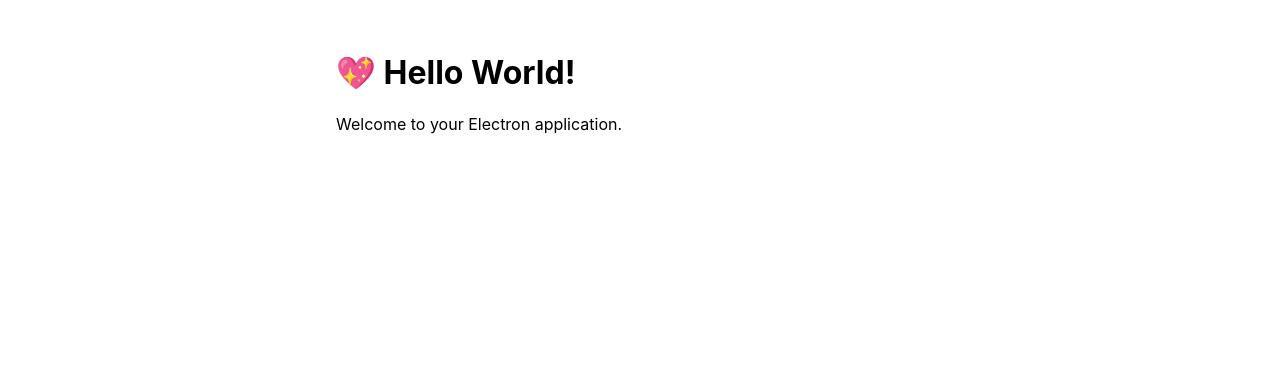
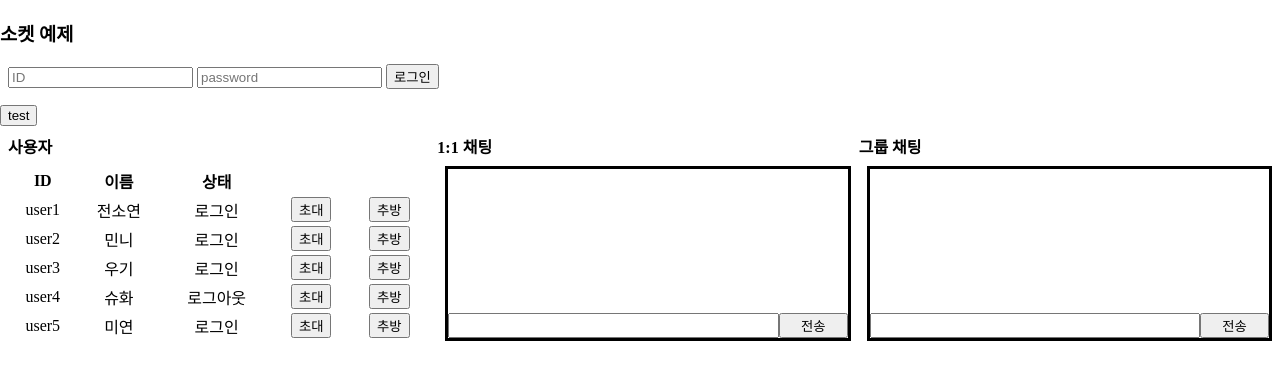
Before and after one commit to mse1520/electron-socket, a website built with Vite: page client/index.html in a window 1280 px wide. Built offline with nearby package versions, Linux system fonts and the light colour scheme.

Commit message:
로그인 구현중...

```diff
--- a/client/index.html
+++ b/client/index.html
@@ -1,13 +1,95 @@
 <!DOCTYPE html>
 <html>
-  <head>
-    <meta charset="UTF-8" />
-    <title>Hello World!</title>
 
-  </head>
-  <body>
-    <h1>💖 Hello World!</h1>
-    <p>Welcome to your Electron application.</p>
-    <script type="module" src="/src/renderer.ts"></script>
-  </body>
+<head>
+  <meta charset="UTF-8" />
+  <title>소켓 예제</title>
+</head>
+
+<body>
+  <h3>소켓 예제</h3>
+  <main>
+    <form id='login' style='margin: 1rem 0.5rem;'>
+      <input name='username' type="text" placeholder='ID'>
+      <input name='password' type="password" placeholder='password'>
+      <button type='submit'>로그인</button>
+    </form>
+    <button id='test' type='button'>test</button>
+    <section style='display: flex;'>
+      <div style='flex: 1; margin: 0 .5rem;'>
+        <h4 style='margin: .5rem 0;'>사용자</h4>
+        <table style='width: 100%;'>
+          <thead>
+            <tr>
+              <th>ID</th>
+              <th>이름</th>
+              <th>상태</th>
+              <th></th>
+              <th></th>
+            </tr>
+          </thead>
+          <tbody style='text-align: center;'>
+            <tr>
+              <td>user1</td>
+              <td>전소연</td>
+              <td>로그인</td>
+              <td><button type='button'>초대</button></td>
+              <td><button type='button'>추방</button></td>
+            </tr>
+            <tr>
+              <td>user2</td>
+              <td>민니</td>
+              <td>로그인</td>
+              <td><button type='button'>초대</button></td>
+              <td><button type='button'>추방</button></td>
+            </tr>
+            <tr>
+              <td>user3</td>
+              <td>우기</td>
+              <td>로그인</td>
+              <td><button type='button'>초대</button></td>
+              <td><button type='button'>추방</button></td>
+            </tr>
+            <tr>
+              <td>user4</td>
+              <td>슈화</td>
+              <td>로그아웃</td>
+              <td><button type='button'>초대</button></td>
+              <td><button type='button'>추방</button></td>
+            </tr>
+            <tr>
+              <td>user5</td>
+              <td>미연</td>
+              <td>로그인</td>
+              <td><button type='button'>초대</button></td>
+              <td><button type='button'>추방</button></td>
+            </tr>
+          </tbody>
+        </table>
+      </div>
+      <div style='flex: 1; display: flex; flex-direction: column;'>
+        <h4 style='margin: .5rem 0;'>1:1 채팅</h4>
+        <div style='flex: 1; border: solid; margin: 0 .5rem; display: flex; flex-direction: column; justify-content: end;'>
+          <div></div>
+          <form style='display: flex;'>
+            <input type="text" style='width: 100%; box-sizing: border-box;'>
+            <button type='submit' style='width: 5rem;'>전송</button>
+          </form>
+        </div>
+      </div>
+      <div style='flex: 1; display: flex; flex-direction: column;'>
+        <h4 style='margin: .5rem 0;'>그룹 채팅</h4>
+        <div style='flex: 1; border: solid; margin: 0 .5rem; display: flex; flex-direction: column; justify-content: end;'>
+          <div></div>
+          <form style='display: flex;'>
+            <input type="text" style='width: 100%; box-sizing: border-box;'>
+            <button type='submit' style='width: 5rem;'>전송</button>
+          </form>
+        </div>
+      </div>
+    </section>
+  </main>
+  <script type="module" src="/src/renderer.ts"></script>
+</body>
+
 </html>
--- a/client/package.json
+++ b/client/package.json
@@ -33,6 +33,7 @@
   "keywords": [],
   "license": "MIT",
   "dependencies": {
+    "axios": "^1.7.2",
     "electron-squirrel-startup": "^1.0.1",
     "socket.io-client": "^4.7.5"
   }
--- a/client/src/index.css
+++ b/client/src/index.css
@@ -1,7 +1,3 @@
 body {
-  font-family: -apple-system, BlinkMacSystemFont, 'Segoe UI', Roboto, Helvetica,
-    Arial, sans-serif;
-  margin: auto;
-  max-width: 38rem;
-  padding: 2rem;
+  margin: 0;
 }
--- /dev/null
+++ b/client/types/lib.dom.d.ts
@@ -0,0 +1,5 @@
+interface Window {
+  readonly api: {
+    login: (user: any) => any;
+  };
+}
--- a/server/package.json
+++ b/server/package.json
@@ -15,7 +15,9 @@
   "license": "ISC",
   "dependencies": {
     "@types/cookie-parser": "^1.4.7",
+    "@types/cors": "^2.8.17",
     "cookie-parser": "^1.4.6",
+    "cors": "^2.8.5",
     "express": "^4.19.2",
     "express-session": "^1.18.0",
     "socket.io": "^4.7.5"
--- a/server/types/http.d.ts
+++ b/server/types/http.d.ts
@@ -2,7 +2,6 @@
 
 declare module 'http' {
   interface IncomingMessage {
-    session: session.Session & Partial<session.SessionData>;
-    // user?: Express.User;
+    session: session.Session & Partial<session.SessionData> & { user: Express.User };
   }
 }
```
Also changed, not shown: client/src/main.ts (+12 -1 lines), client/src/preload.ts (+5 -2 lines), client/src/renderer.ts (+33 -29 lines), server/src/app.ts (+5 -2 lines), server/src/router.ts (added, +35 -0 lines), server/types/index.d.ts (added, +7 -0 lines), 2 other files.
